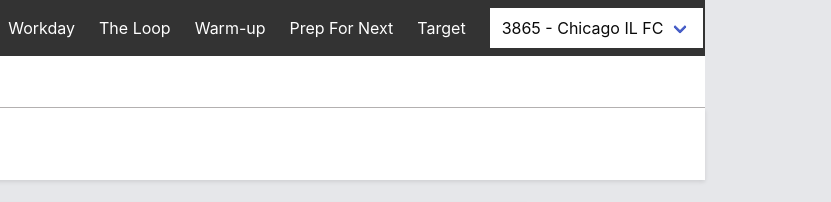
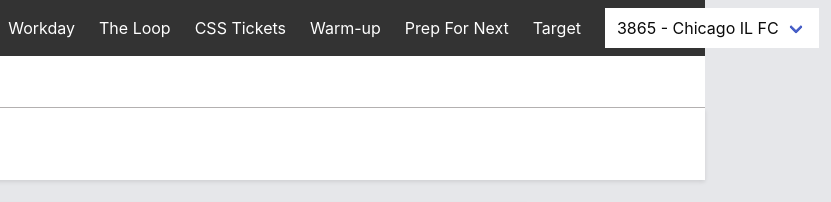
Before and after one commit to lesliefg/icqa-lfg, a plain HTML site: page index.html in a window 1280 px wide. Shown: the top 202 px of the page, 575-1406 px from the left, 831 px wide, since content can reach past the window. Drawn offline with nearby package versions, Linux system fonts and the light colour scheme.

Commit message:
Update index.html

```diff
--- a/index.html
+++ b/index.html
@@ -47,6 +47,7 @@
                 <a href="https://targetonline.sharepoint.com/sites/KnowledgeVault" id="search" class="navbar-item" target="_blank" rel="noopener noreferrer">Knowledge Vault</a>
                 <a href="https://wd5.myworkday.com/target" id="search" class="navbar-item" target="_blank" rel="noopener noreferrer">Workday</a>
                 <a href="https://targetonline.sharepoint.com/sites/ogrp-ops-the-loop/Lists/RDC%20Problem%20Receipt%20Cases/Open%20Issues.aspx" id="search" class="navbar-item" target="_blank" rel="noopener noreferrer">The Loop</a>
+                <a href="https://targetprod.service-now.com/support_anywhere/" id="css" class="navbar-item" target="_blank" rel="noopener noreferrer">CSS Tickets</a>
                 <a href="https://targetonline.sharepoint.com/:v:/r/sites/HQ-RiskManagementSCCommunication/Safety%20Standards/RM-SAFETY-SCL-301D%20Warm%20Up%20for%20Work%20Video.mp4?csf=1&web=1&e=PqjsHG" id="search" class="navbar-item" target="_blank" rel="noopener noreferrer">Warm-up</a>
                 <a href="https://targetonline.sharepoint.com/sites/HR/SitePages/Global%20Supply%20Chain%20and%20Logistics.aspx" id="search" class="navbar-item" target="_blank" rel="noopener noreferrer">Prep For Next</a>
                 <a href="https://www.target.com/" id="search" class="navbar-item" target="_blank" rel="noopener noreferrer">Target</a>
```
